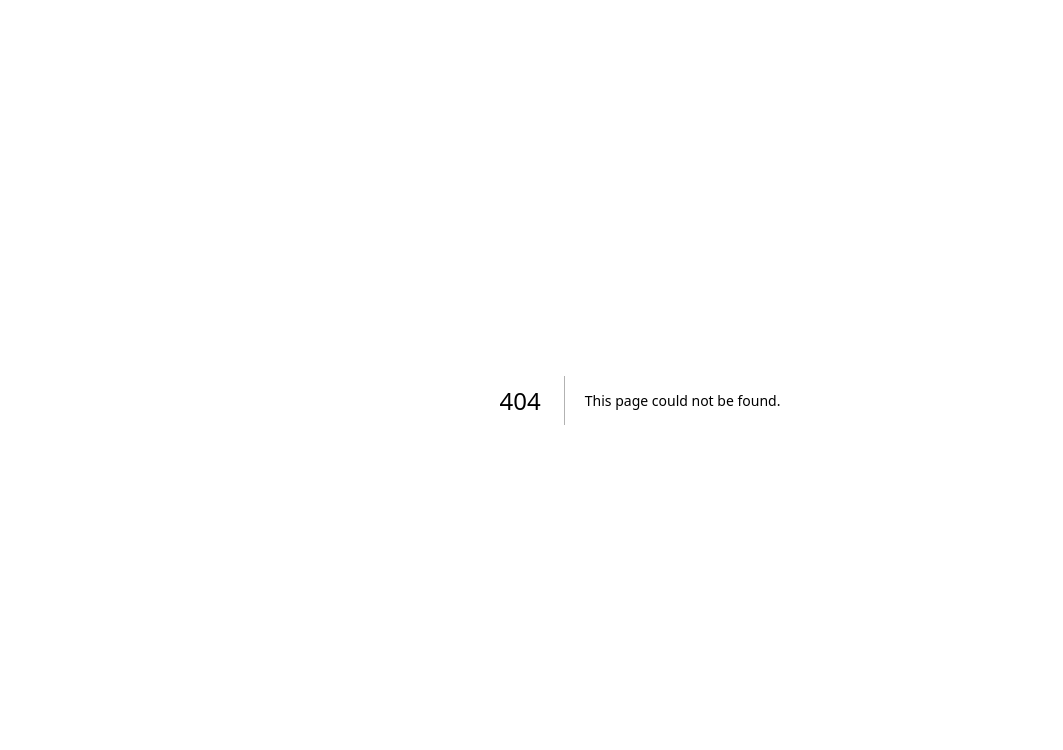
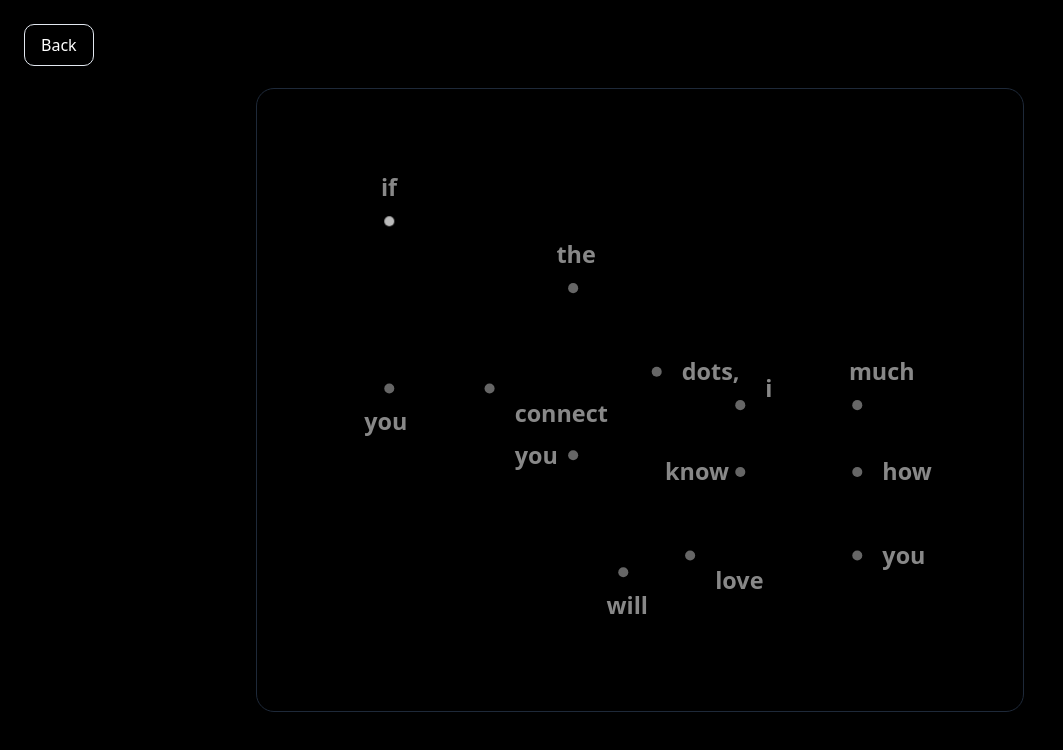
Before and after one commit to PatakiSubodh/flower-mosaic, a Next.js app: page /mocktail in a window 1280 px wide. Before the commit this address had no page. Shown: the top 750 px of the page, without its empty margins (0-1063 px from the left). Built offline with nearby package versions, Linux system fonts and the light colour scheme.

Commit message:
love mocktail added

```diff
--- a/app/api/generate/route.ts
+++ b/app/api/generate/route.ts
@@ -12,7 +12,7 @@ import { LabColor } from "@/lib/types";
 
 export const runtime = "nodejs";
 
-const GRID_SIZE = 150;
+const GRID_SIZE = 160;
 
 async function generateLabGrid(buffer: Buffer): Promise<LabColor[][]> {
   const { data, info } = await sharp(buffer)
--- /dev/null
+++ b/app/mocktail/page.tsx
@@ -0,0 +1,22 @@
+"use client";
+
+import { useRouter } from "next/navigation";
+import InteractiveMocktail from "@/components/mocktail/interactive-mocktail";
+
+export default function Mocktail() {
+    const router = useRouter();
+
+    return (
+        <div className="bg-black min-h-screen flex flex-col items-center justify-center p-6 gap-6">
+
+        <button
+            onClick={() => router.push("/")}
+            className="absolute top-6 left-6 text-white border px-4 py-2 rounded-lg hover:bg-white hover:text-black"
+        >
+            Back
+        </button>
+
+        <InteractiveMocktail />
+        </div>
+    );
+}
--- a/app/page.tsx
+++ b/app/page.tsx
@@ -26,6 +26,14 @@ export default function Home() {
           Take Selfie
         </button>
 
+        <button
+          onClick={() => router.push("/mocktail")}
+          className="flex items-center justify-center gap-2 bg-white text-black px-6 py-3 rounded-xl hover:bg-gray-200"
+        >
+          <Upload size={20} />
+          Mocktail
+        </button>
+
       </div>
     </div>
   );
--- /dev/null
+++ b/components/mocktail/interactive-mocktail.tsx
@@ -0,0 +1,119 @@
+"use client";
+
+import React, { useState } from "react";
+
+const dotPoints = [
+  { id: 1, x: 60, y: 60, break: false, label: "if", dx: -5, dy: -15 },
+  { id: 2, x: 60, y: 160, break: false, label: "you", dx: -15, dy: 25 },
+  { id: 3, x: 120, y: 160, break: false, label: "connect", dx: 15, dy: 20 },
+  { id: 4, x: 170, y: 100, break: false, label: "the", dx: -10, dy: -15 },
+  { id: 5, x: 220, y: 150, break: false, label: "dots,", dx: 15, dy: 5 },
+  { id: 6, x: 170, y: 200, break: false, label: "you", dx: -35, dy: 5 },
+  { id: 7, x: 200, y: 270, break: false, label: "will", dx: -10, dy: 25 },
+  { id: 8, x: 270, y: 170, break: false, label: "i", dx: 15, dy: -5 },
+  { id: 9, x: 340, y: 170, break: false, label: "much", dx: -5, dy: -15 },
+  { id: 10, x: 340, y: 210, break: false, label: "how", dx: 15, dy: 5 },
+  { id: 11, x: 270, y: 210, break: false, label: "know", dx: -45, dy: 5 },
+  { id: 12, x: 240, y: 260, break: false, label: "love", dx: 15, dy: 20 },
+  { id: 13, x: 340, y: 260, break: false, label: "you", dx: 15, dy: 5 },
+];
+
+export default function InteractiveMocktail() {
+  const [currentStep, setCurrentStep] = useState(0);
+
+  const handleDotClick = (id: number) => {
+    // Only allow clicking the exact next dot in the sequence
+    if (id === currentStep + 1) {
+      setCurrentStep(id);
+    }
+  };
+
+  const reset = () => setCurrentStep(0);
+
+  return (
+    <div className="flex flex-col items-center justify-center w-full max-w-3xl p-8 bg-black text-white rounded-2xl border border-gray-800">
+
+      {/* <p className="text-xl md:text-2xl font-light mb-12 text-center tracking-wide">
+        If you connect the dots you will know how much I love you...
+      </p> */}
+
+      <div className="relative w-full overflow-x-auto pb-6">
+        <svg viewBox="0 0 420 320" className="w-full h-auto min-w-[500px]">
+
+          {/* Draw Lines */}
+          {dotPoints.map((point, index) => {
+            if (index === 0 || point.break) return null;
+            const prevPoint = dotPoints[index - 1];
+            const isConnected = currentStep >= point.id;
+
+            return (
+              <line
+                key={`line-${point.id}`}
+                x1={prevPoint.x}
+                y1={prevPoint.y}
+                x2={point.x}
+                y2={point.y}
+                stroke={isConnected ? "#ff2a5f" : "transparent"}
+                strokeWidth="4"
+                strokeLinecap="round"
+                style={{ filter: isConnected ? "drop-shadow(0px 0px 4px #ff2a5f)" : "none" }}
+                className="transition-all duration-500 ease-in-out"
+              />
+            );
+          })}
+
+          {/* Draw Dots */}
+          {dotPoints.map((point) => {
+            const isClickable = point.id === currentStep + 1;
+            const isConnected = currentStep >= point.id;
+
+            return (
+              <g
+                key={`dot-${point.id}`}
+                onClick={() => handleDotClick(point.id)}
+                className={isClickable ? "cursor-pointer" : "cursor-default"}
+              >
+                {/* Invisible Click Target (Makes clicking easier on mobile) */}
+                <circle cx={point.x} cy={point.y} r="15" fill="transparent" />
+
+                {/* Visible Dot */}
+                <circle
+                  cx={point.x}
+                  cy={point.y}
+                  r={isConnected ? "5" : "3"}
+                  fill={isConnected ? "white" : "#666"}
+                  className={`transition-all duration-300 ${isClickable ? "animate-pulse fill-white" : ""}`}
+                />
+
+                {/* Word Label */}
+                <text
+                  x={point.x + (point.dx || 0)}
+                  y={point.y + (point.dy || 0)}
+                  fill={isConnected ? "white" : "#888"}
+                  fontSize="14"
+                  fontWeight="bold"
+                  className="select-none pointer-events-none"
+                >
+                  {point.label}
+                </text>
+              </g>
+            );
+          })}
+        </svg>
+      </div>
+
+      {/* Completion State */}
+      {currentStep === dotPoints.length && (
+        <div className="mt-8 flex flex-col items-center animate-pulse">
+          <span className="text-4xl mb-4">❤️</span>
+          <button
+            onClick={reset}
+            className="px-6 py-2 border border-gray-600 rounded-full hover:bg-white hover:text-black transition-colors"
+          >
+            Play Again
+          </button>
+        </div>
+      )}
+    </div>
+  );
+}
--- a/package.json
+++ b/package.json
@@ -20,6 +20,7 @@
     "radix-ui": "^1.4.3",
     "react": "19.2.3",
     "react-dom": "19.2.3",
+    "reactflow": "^11.11.4",
     "sharp": "^0.34.5",
     "tailwind-merge": "^3.5.0",
     "three": "^0.183.2"
```
Also changed, not shown: 2 other files (tests, documents, lock files or other folders).
